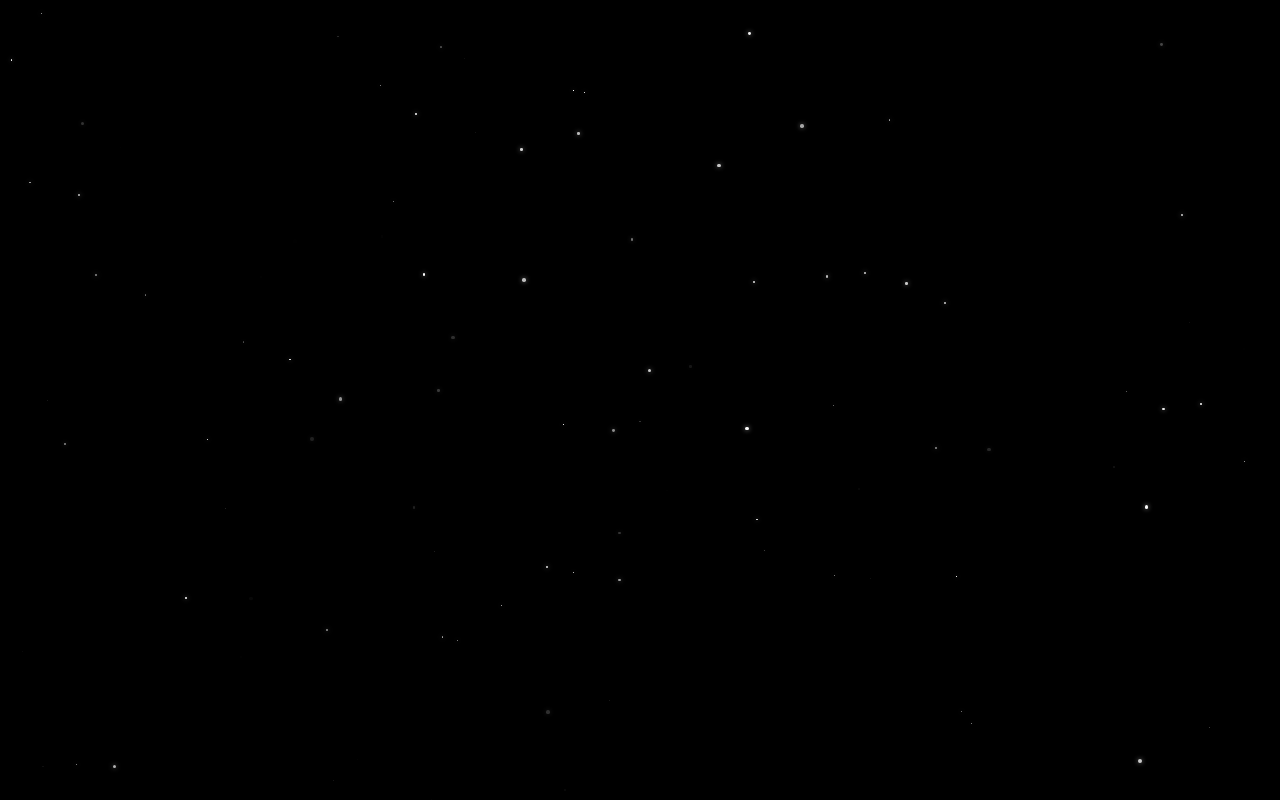
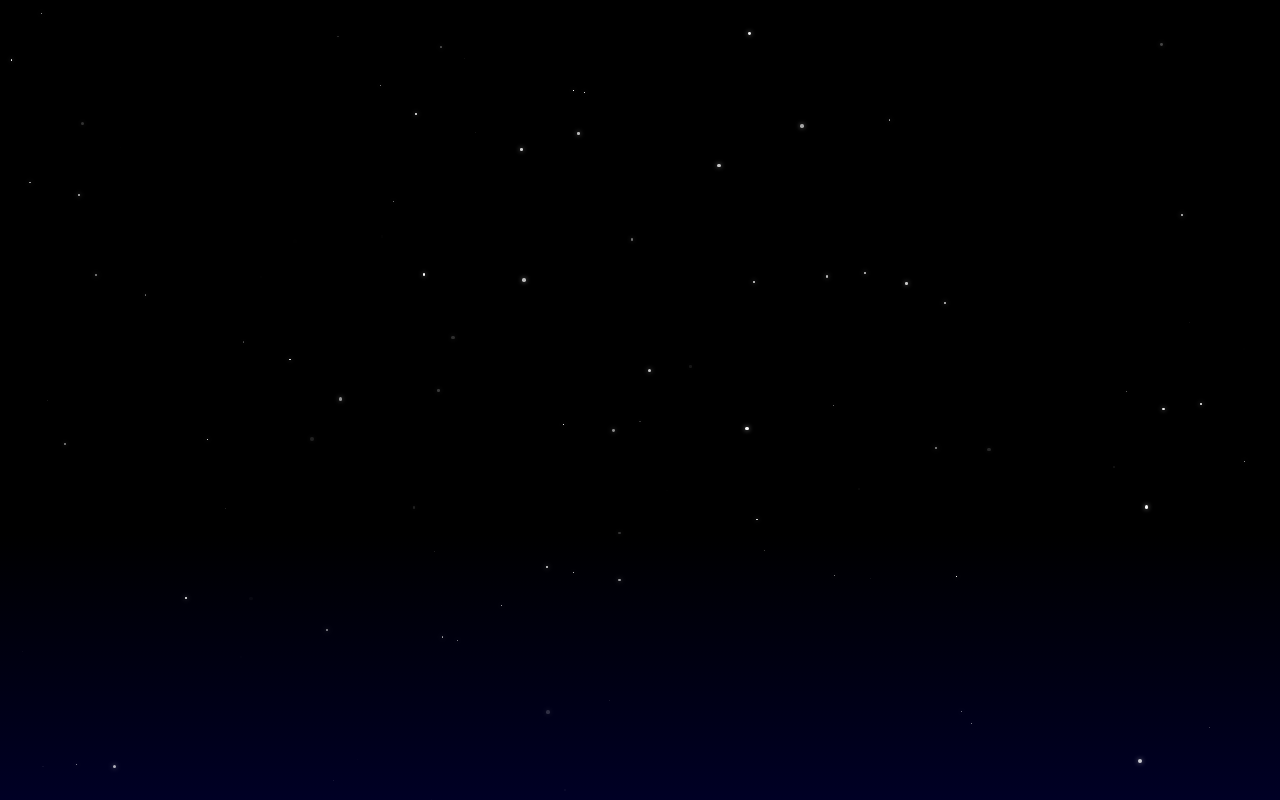
Before and after one commit to oyrad/space-boy-background, a plain HTML site: page index.html in a window 1280 px wide. Drawn offline with Linux system fonts and the light colour scheme.

Commit message:
Update index.html

```diff
--- a/index.html
+++ b/index.html
@@ -9,7 +9,7 @@
             overflow: hidden;
             position: relative;
             height: 100vh;
-            background-color: #000;
+            background: linear-gradient(#000, #000, #000, #000025); /* Dark blue gradient at the bottom */
         }
 
         .star {
```
